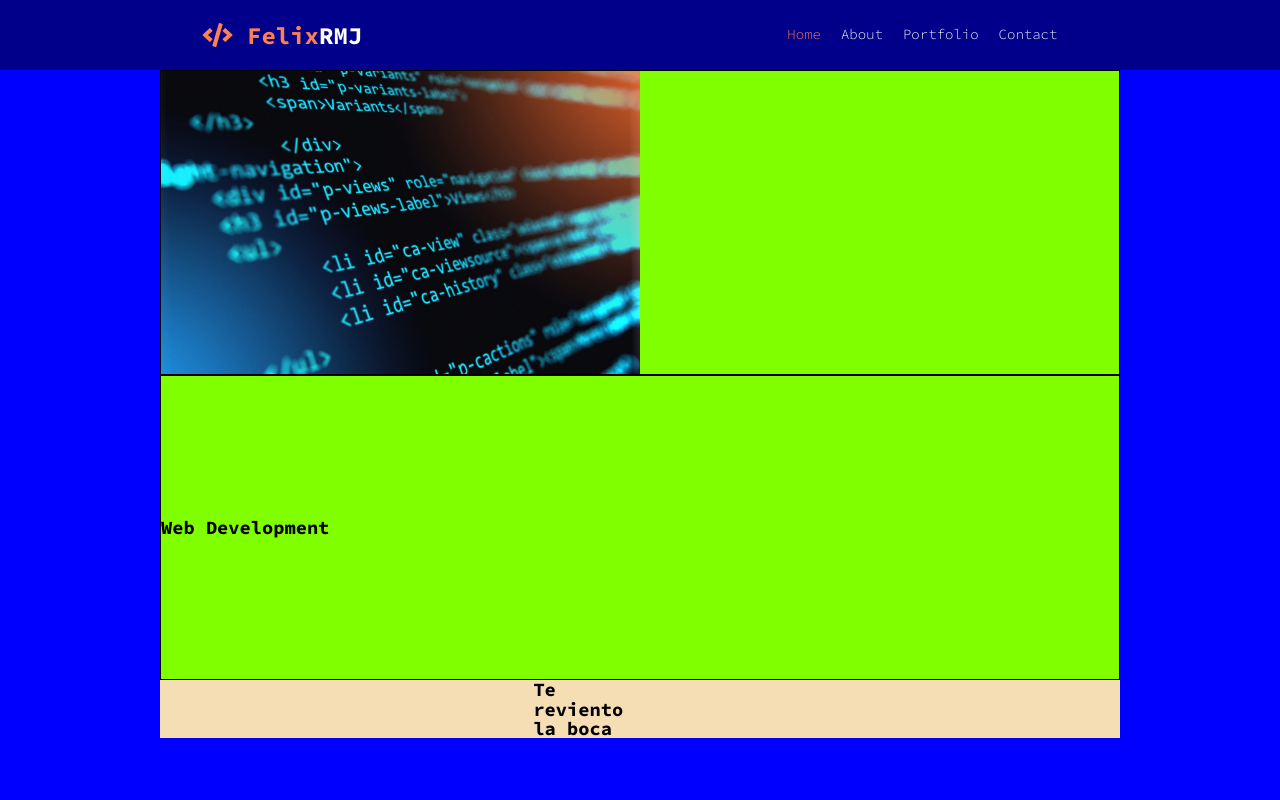
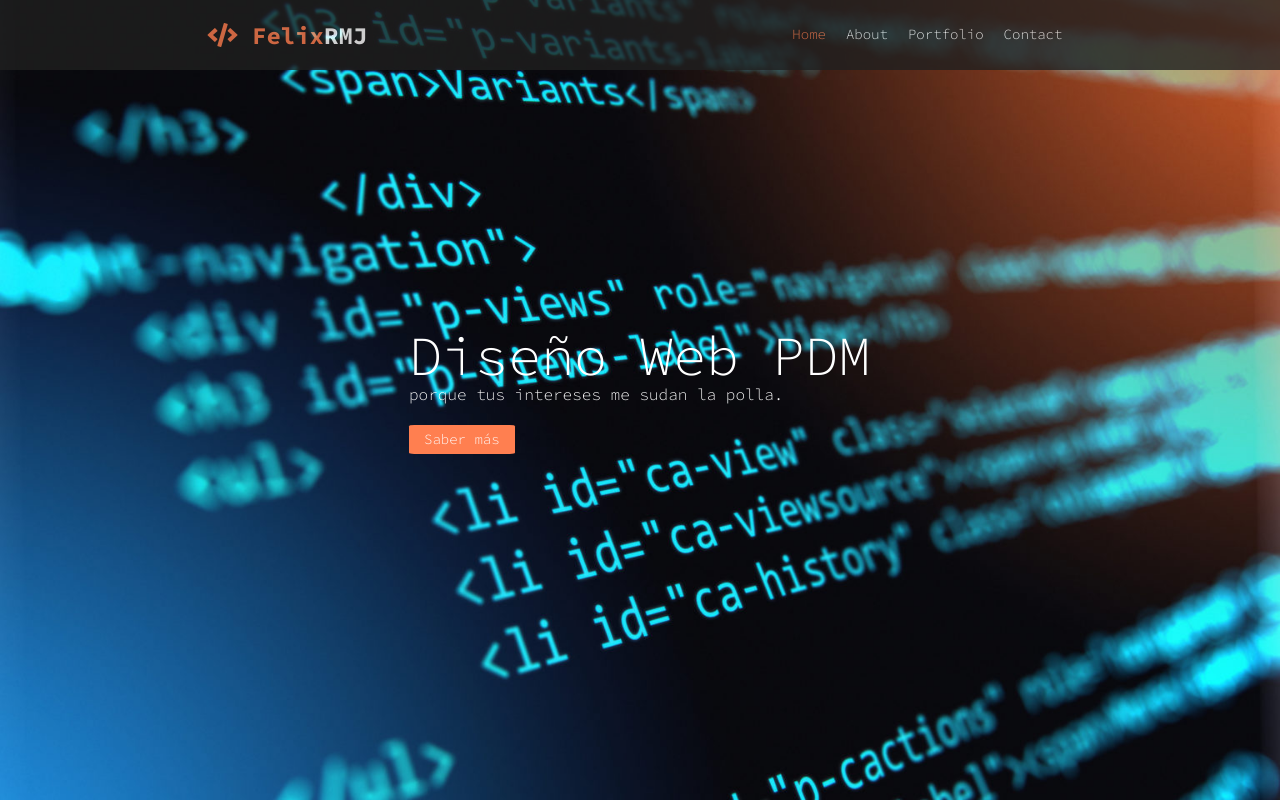
Before and after one commit to FelixRMJ/web_presentationn, a plain HTML site: page index.html in a window 1280 px wide. Drawn offline with Linux system fonts and the light colour scheme.

Commit message:
background and button added

```diff
--- a/index.html
+++ b/index.html
@@ -8,14 +8,14 @@
   <link rel="stylesheet" href="style.css">
 </head>
 <body>
-  <header>
-    <nav class="nav-container">
+  <header class="hero">
+    <nav id="navbar" class="navbar">
       <div class="logo">
-        <h1> <span class="logo-color">
+        <h1> <span class="text-primary">
           <i class="fas fa-code "></i>
           Felix</span>RMJ</h1></div>
-      <div class="navItems">
-        <ul class="navbar">
+      <div >
+        <ul>
           <li><a class="current home" href="index.html">Home</a></li>
           <li class="about"><a href="about.html">About</a></li>
           <li class="portfolio"><a href="portfolio.html">Portfolio</a></li>
@@ -23,23 +23,15 @@
         </ul>
       </div>
     </nav>
+    <div class="content">
+      <h1>Diseño Web PDM</h1>
+      <p>
+        porque tus intereses me sudan la polla.
+      </p>
+      <a href="#" class="btn">Saber más</a>
+    </div>
   </header>
-  <section class="showcase-container">
-    <div class="display">
-      <div class="left-box box"></div>
-    </div>
-    <div class="display">
-      <div class="right-box box">
-        <h3>Web Development</h3>
-      </div>
-    </div>
-    <div class="display-bottom">
-      <div class="bottom-left box">
-        <h3>Te reviento la boca</h3>
-      </div>
-      <div class="bottom-right box"></div>
-    </div>
-  </section>
+
 
 </body>
 </html>
--- a/style.css
+++ b/style.css
@@ -1,5 +1,16 @@
 @import url('https://fonts.googleapis.com/css2?family=Source+Code+Pro:wght@300;700&display=swap');
 
+  /* ================
+        Utilities
+  ================= */
+
+  .btn{
+    padding: 0.3125rem 0.9375rem;
+    background-color: coral;
+    border-radius: 5%;
+    font-size: 0.875rem;
+    display: inline-block;
+  }
 
 /* ================
         GLOBAL
@@ -25,7 +36,7 @@
     list-style: none;
   }
 
-  .logo-color,
+  .text-primary,
   .current{
     color: coral;
   }
@@ -34,21 +45,29 @@
         NAVBAR
   ================= */
 
-  .nav-container {
+  #navbar {
     display: flex;
     justify-content: space-around;
     align-items: center;
     color: white;
-    height: 70px;
-    background: darkblue;
+    height: 4.375rem;
+    background-color: #202020;
+    opacity: 0.8;
+    width: 100%;
+    position: fixed;
+    top: 0;
+    padding: 0r 1.875rem;
   }
 
   .navbar{
     display: flex;
-    justify-content: space-around;
-    margin: 10px;
-    height: 90%;
   }
+
+  .navbar ul{
+    display: flex;
+  }
+
+
 
   .navbar li{
     padding: 0 10px;
@@ -56,39 +75,40 @@
 
   }
 
+
   .navbar li a:hover{
     color: coral;
     border-bottom: coral solid 2px;
     padding-bottom: 20px;;
   }
 
-   /* ================
-        SHOWCASE
-  ================= */
-  .showcase-container{
+    /* ================
+           HEADER
+     ================= */
+
+  .hero {
+    position: relative;
     display: flex;
-    flex-direction: column;
+    flex-direction: columns;
     justify-content: center;
     align-items: center;
-    background: wheat;
-    height: 83.5vh;
-    width: 75vw;
-    margin: auto;
-  }
-  .display{
-    display: flex;
-    background: chartreuse;
-    align-items: center;
-    height: 50%;
-    width: 100%;
-    border: black solid 1px;
-  }
-  .left-box{
-    background: url('./media/img/programming.jpg') no-repeat center/cover;
-    height: 100%;
-    width: 50%;
+    color: #fff;
+    background: url(/media/img/programming.jpg)no-repeat center/cover;
+    height: 100vh;
   }
 
-  .box{
-    width: 50%;
+  .hero .content h1{
+    font-size: 3.4375rem;
+    font-weight: 300;
+    padding-bottom: 1.25rem;
   }
+
+  .content p{
+    padding-bottom: 1.25rem;
+  }
+
+  .hero::before{
+    content: '';
+    position: absolute;
+    background: rgba(0, 0, 0, 0.6);
+  }
```
